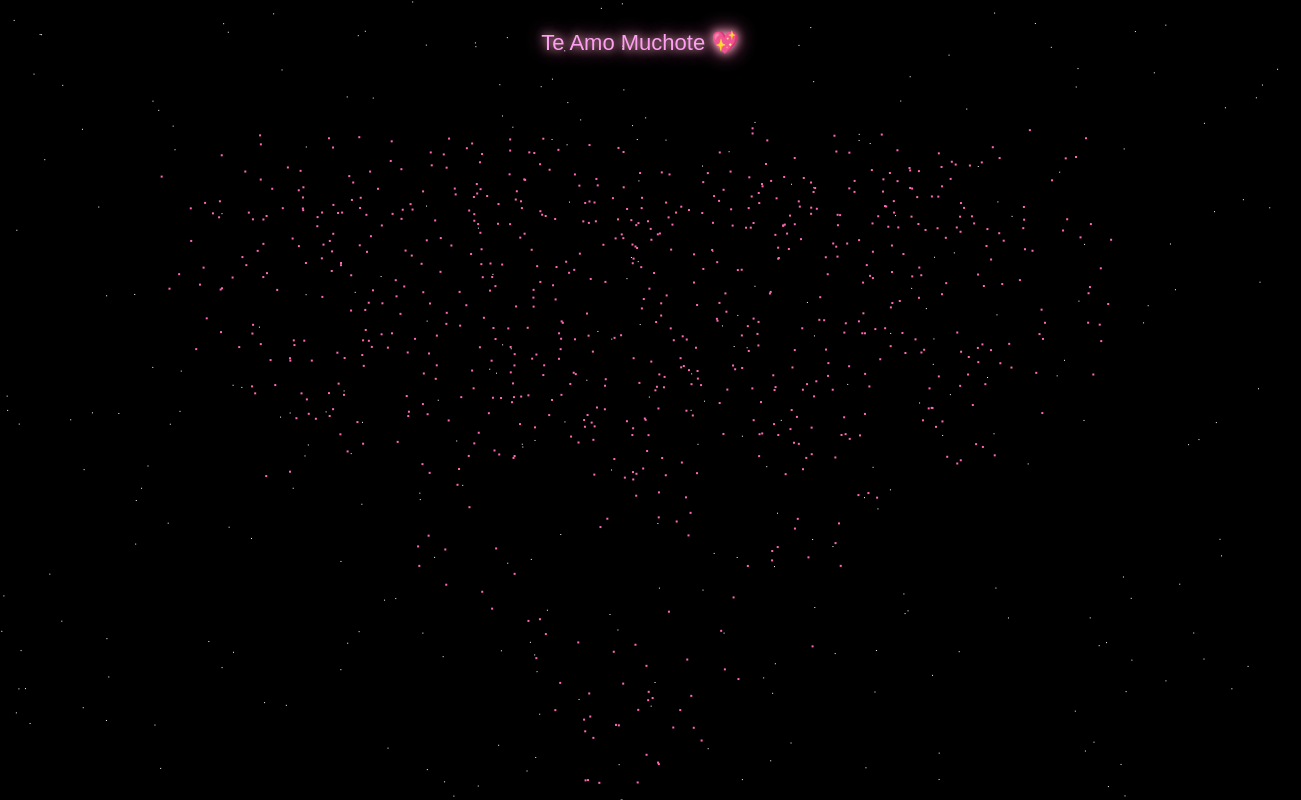
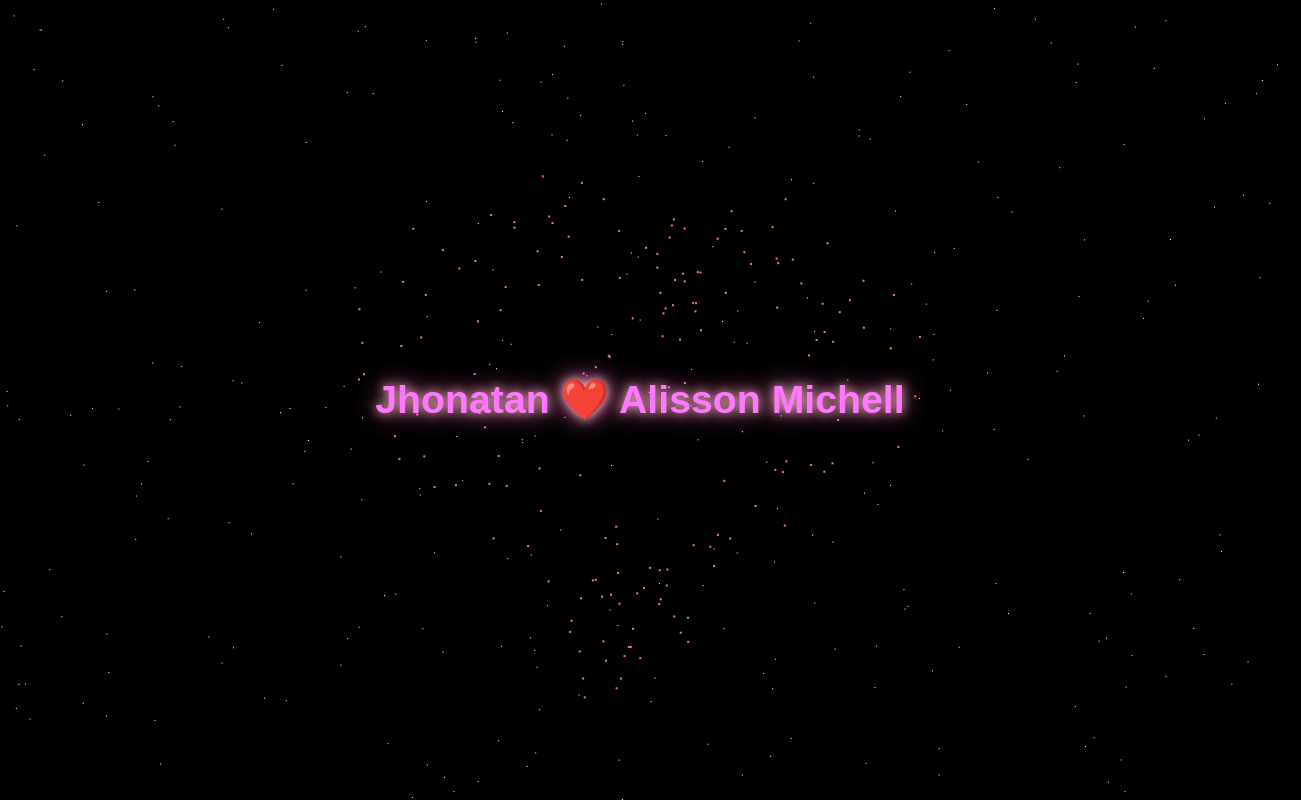
Before and after one commit to jhons98jpa1/jhons98jpa1.github.io, a plain HTML site: page index.html in a window 1280 px wide. Shown: the whole page, 1301 px wide, since content can reach past the window. Drawn offline with Linux system fonts and the light colour scheme.

Commit message:
Update index.html

```diff
--- a/index.html
+++ b/index.html
@@ -9,68 +9,77 @@ html,body{
   padding:0;
   background:black;
   overflow:hidden;
-  font-family: Arial, sans-serif;
+  font-family: 'Arial', sans-serif;
 }
 canvas{
   position:fixed;
   top:0;
   left:0;
 }
-#title{
+#names{
   position:absolute;
-  top:30px;
+  top:50%;
   width:100%;
+  transform:translateY(-50%);
   text-align:center;
-  color:#ff9ff3;
-  font-size:22px;
-  text-shadow:0 0 10px pink, 0 0 20px hotpink;
+  color:#ff77ff;
+  font-size:38px;
+  font-weight:bold;
+  text-shadow:0 0 10px pink, 0 0 25px hotpink;
+  animation: beat 1.6s infinite;
   z-index:10;
+}
+@keyframes beat{
+  0%,100%{transform:translateY(-50%) scale(1);}
+  50%{transform:translateY(-50%) scale(1.08);}
 }
 </style>
 </head>
 <body>
 
-<div id="title">Te Amo Muchote 💖</div>
+<div id="names">Jhonatan ❤️ Alisson Michell</div>
 <canvas id="c"></canvas>
 
 <audio id="music" loop>
-  <source src="https://cdn.pixabay.com/audio/2022/03/15/audio_6e6d7f3c3f.mp3">
+  <source src="https://cdn.pixabay.com/audio/2022/02/23/audio_4c8c8c3b2e.mp3">
 </audio>
 
 <script>
-const c = document.getElementById("c");
-const ctx = c.getContext("2d");
+const c=document.getElementById("c");
+const ctx=c.getContext("2d");
 function resize(){
-  c.width = innerWidth;
-  c.height = innerHeight;
+  c.width=innerWidth;
+  c.height=innerHeight;
 }
 resize();
-window.onresize = resize;
+onresize=resize;
 
-// ⭐ estrellas
+// ⭐ galaxia
 let stars=[];
 for(let i=0;i<300;i++){
   stars.push({
     x:Math.random()*c.width,
     y:Math.random()*c.height,
-    s:Math.random()*1.2+0.3
+    s:Math.random()*1.2+0.2
   });
 }
 
-// 💗 partículas corazón
-let hearts=[];
-
-function heartShape(t){
+// 💗 partículas del corazón
+let parts=[];
+function heart(t){
   return {
     x:16*Math.pow(Math.sin(t),3),
     y:-(13*Math.cos(t)-5*Math.cos(2*t)-2*Math.cos(3*t)-Math.cos(4*t))
   };
 }
-
-function spawnHeart(cx,cy,scale){
-  for(let t=0;t<Math.PI*2;t+=0.05){
-    let p=heartShape(t);
-    hearts.push({
+function makeHeart(){
+  parts=[];
+  let cx=c.width/2;
+  let cy=c.height/2;
+  let scale=14;
+  for(let t=0;t<Math.PI*2;t+=0.04){
+    let p=heart(t);
+    parts.push({
       x:cx+p.x*scale,
       y:cy+p.y*scale,
       vx:(Math.random()-0.5)*0.4,
@@ -79,18 +88,7 @@ function spawnHeart(cx,cy,scale){
     });
   }
 }
-
-// 💞 crear varios corazones (IGUAL AL EJEMPLO)
-function createAll(){
-  hearts=[];
-  let midX=c.width/2;
-  let midY=c.height/2;
-  for(let i=-2;i<=2;i++){
-    spawnHeart(midX+i*160, midY-120, 8);
-  }
-  spawnHeart(midX, midY+140, 12);
-}
-createAll();
+makeHeart();
 
 // ✨ animación
 function animate(){
@@ -104,13 +102,13 @@ function animate(){
     if(s.y>c.height) s.y=0;
   });
 
-  // corazones
+  // corazón
   ctx.fillStyle="hotpink";
-  hearts.forEach(h=>{
-    ctx.globalAlpha=h.a;
-    ctx.fillRect(h.x,h.y,2,2);
-    h.x+=h.vx;
-    h.y+=h.vy;
+  parts.forEach(p=>{
+    ctx.globalAlpha=p.a;
+    ctx.fillRect(p.x,p.y,2,2);
+    p.x+=p.vx;
+    p.y+=p.vy;
   });
   ctx.globalAlpha=1;
 
```
